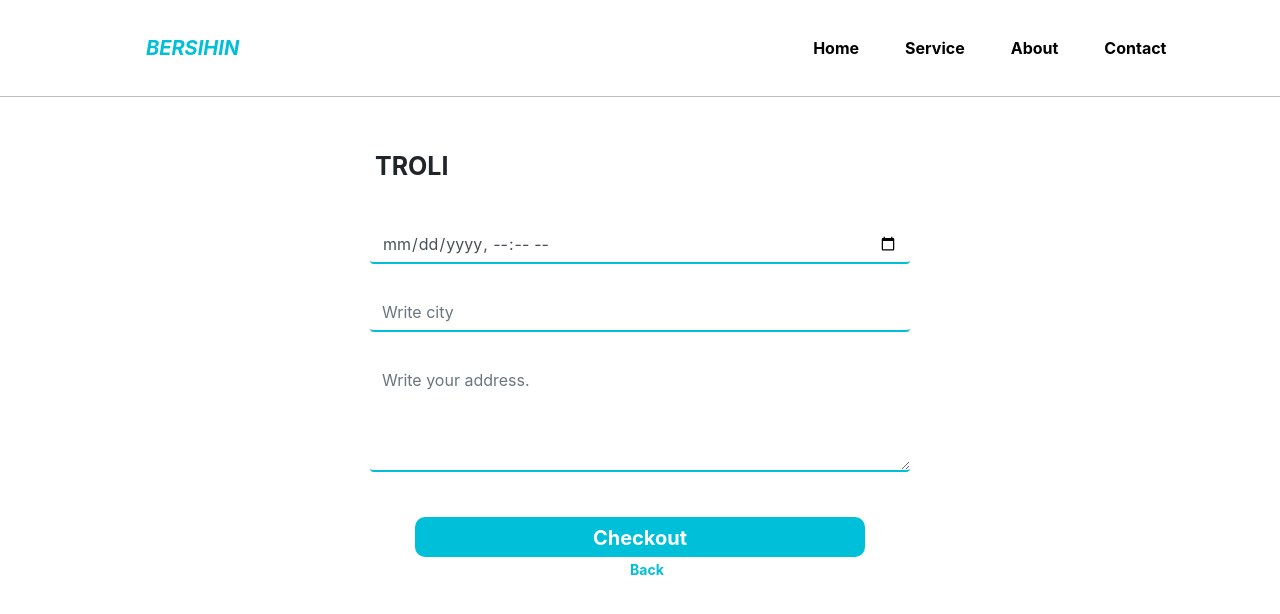
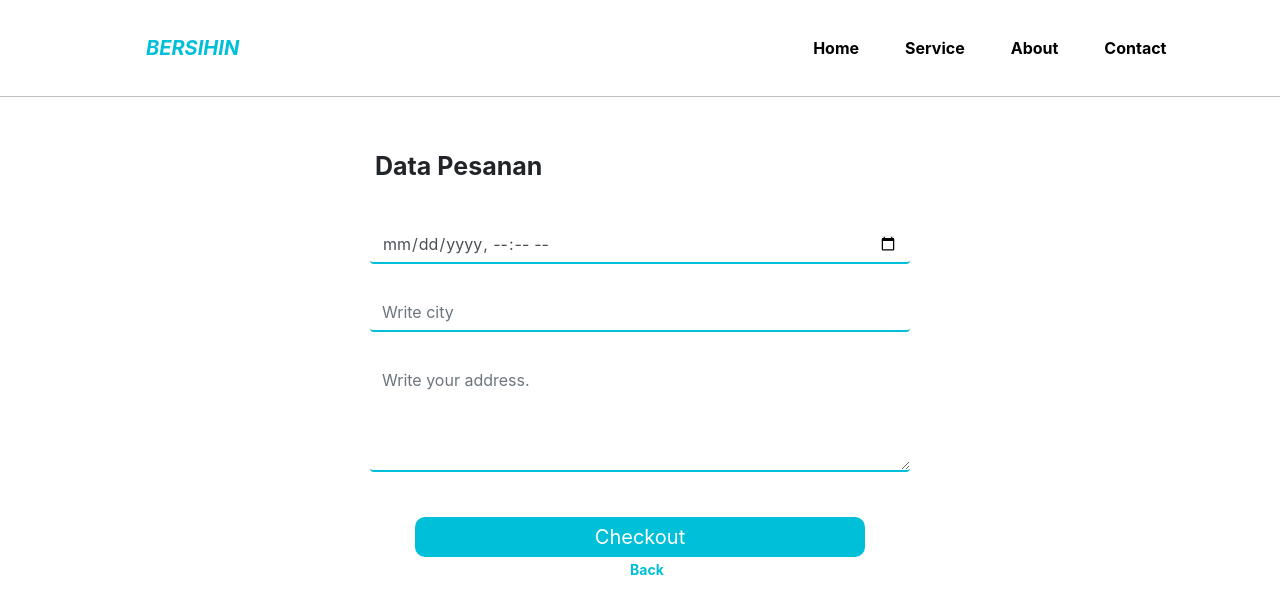
Before and after one commit to munchaminna475/repominggu7, a plain HTML site: page request.html in a window 1280 px wide. Drawn offline with Linux system fonts and the light colour scheme.

Commit message:
perubahan di request.html

```diff
--- a/request.html
+++ b/request.html
@@ -49,12 +49,16 @@
 
                 </div>
                 <div class="col-lg-6">
-                    <b><p class="font-orirequest">TROLI</p></b><br>
-                    <input class="form-control date" type="datetime-local" id="example-datetime-local-input">
-                    <input id="email" type="text" class="form-control request" name="kota" placeholder="Write city" style="margin-top:30px;">
-                    <textarea name="" id="" class="form-control request" placeholder="Write your address." cols="10" rows="4" style="margin-top: 30px;"></textarea>
-                    <a href="#"><button type="button" class="btn btn-primary page-scroll-request"><b>Checkout</b></button></a><br>
-                    <a href="paket.html" class="kembali"><b>Back</b></a>
+                    <b><p class="font-orirequest">Data Pesanan</p></b><br>
+                    <form action="#" method="post" onsubmit="validasi()">
+                        <input class="form-control date" type="datetime-local" id="example-datetime-local-input">
+                        <input id="email" type="text" class="form-control request" name="kota" placeholder="Write city" style="margin-top:30px;">
+                        <textarea name="alamat" id="alamat" class="form-control request" placeholder="Write your address." cols="10" rows="4" style="margin-top: 30px;"></textarea>
+                        <input type="submit" value="Checkout" class="tombol page-scroll-request">
+                    </form>
+                    <form action="#" method="POST" onsubmit="confirm()">
+                        <a href="paket.html" class="kembali"><b>Back</b></a>
+                    </form>
                 </div>
                 <div class="col-lg-3">
 
@@ -63,5 +67,22 @@
         </div>
     </div>
 </body>
+<script type="text/javascript">
+    function validasi() {
+        var date = document.getElementById("example-datetime-local-input").value;
+        var email = document.getElementById("email").value;
+        var alamat = document.getElementById("alamat").value;
+        if (date != "" && email != "" && alamat != "") {
+            return true;
+        } else {
+            alert('Lengkapi data anda terlebih dahulu')
+        }
+    }
+
+    // window.onbeforeunload = function() {
+    //     return ("apakah anda yakin meninggalkan page ini?")
+    // }
+</script>
+
 
 </html>
```
